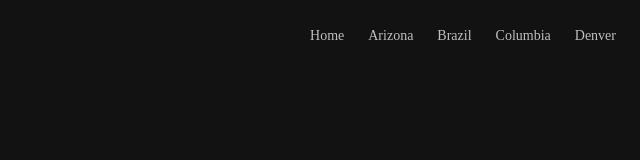
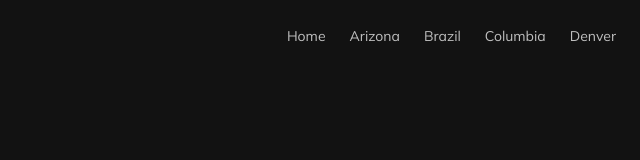
Before and after one commit to gxllium/portfolio, a plain HTML site: page index.html in a window 1280 px wide. Shown: the full height of the page, 640-1280 px from the left. Drawn offline with Linux system fonts and the light colour scheme.

Commit message:
Adding Font (Mulish)

```diff
--- a/index.html
+++ b/index.html
@@ -4,6 +4,7 @@
         <meta charset='UTF-8'>
         <title>Document</title>
         <link rel="stylesheet" href="style/default/reset.css">
+        <link rel="stylesheet" href="style/default/font.css">
         <link rel="stylesheet" href="style/main.css">
         <link rel="stylesheet" href="style/component/page-navigation.css">
     </head>
--- /dev/null
+++ b/style/default/font.css
@@ -0,0 +1,4 @@
+@font-face {
+    font-family: 'Mulish Regular';
+    src: url('../../font/Mulish/Mulish-Regular.ttf');
+}
--- a/style/main.css
+++ b/style/main.css
@@ -1,6 +1,7 @@
 body {
     color: #fafafa;
     font-size: 1.4rem;
+    font-family: 'Mulish Regular', sans-serif;
 }
 
 .page-header {
```
Also changed, not shown: font/Mulish/Mulish-Black.ttf (added), font/Mulish/Mulish-BlackItalic.ttf (added), font/Mulish/Mulish-Bold.ttf (added), font/Mulish/Mulish-BoldItalic.ttf (added), font/Mulish/Mulish-ExtraBold.ttf (added), font/Mulish/Mulish-ExtraBoldItalic.ttf (added), font/Mulish/Mulish-ExtraLight.ttf (added), font/Mulish/Mulish-ExtraLightItalic.ttf (added), font/Mulish/Mulish-Italic.ttf (added), font/Mulish/Mulish-Light.ttf (added), font/Mulish/Mulish-LightItalic.ttf (added), font/Mulish/Mulish-Medium.ttf (added), font/Mulish/Mulish-MediumItalic.ttf (added), font/Mulish/Mulish-Regular.ttf (added), 2 more files.
